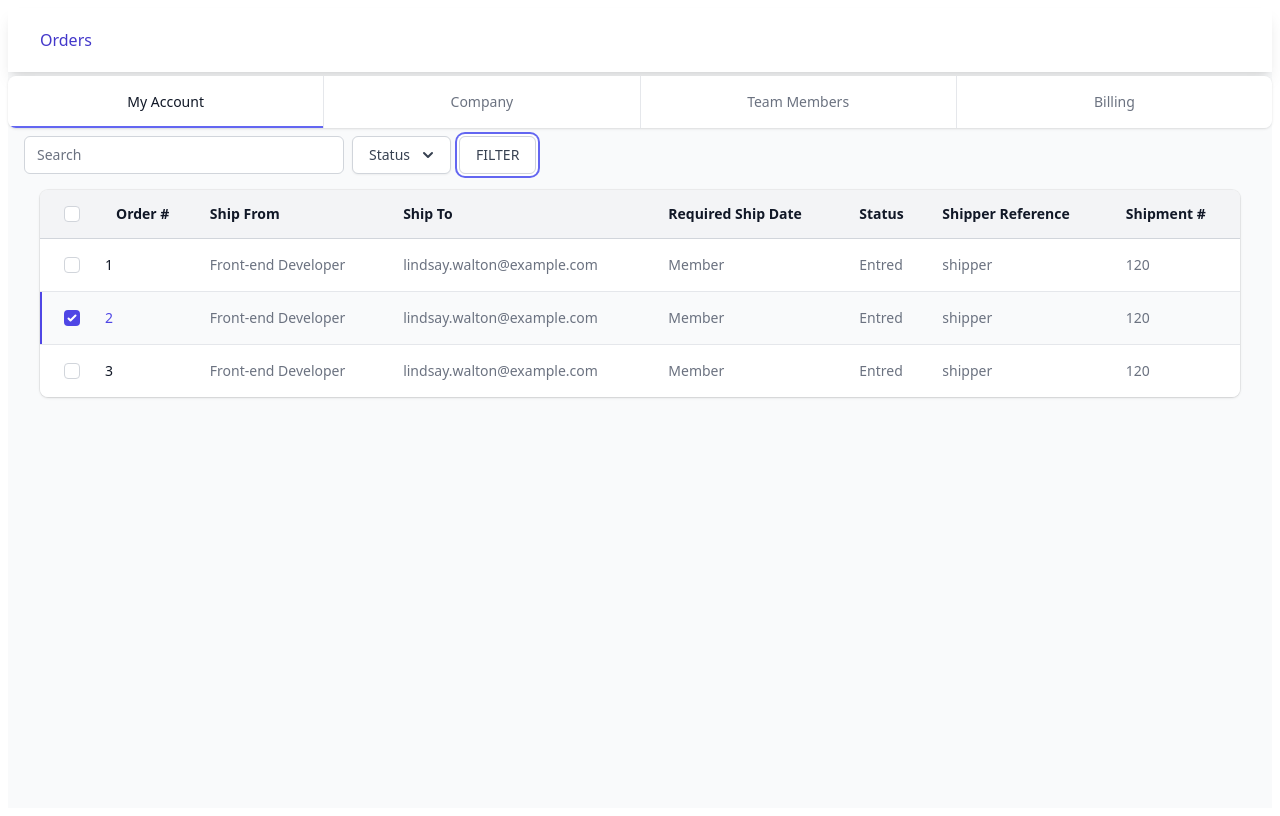
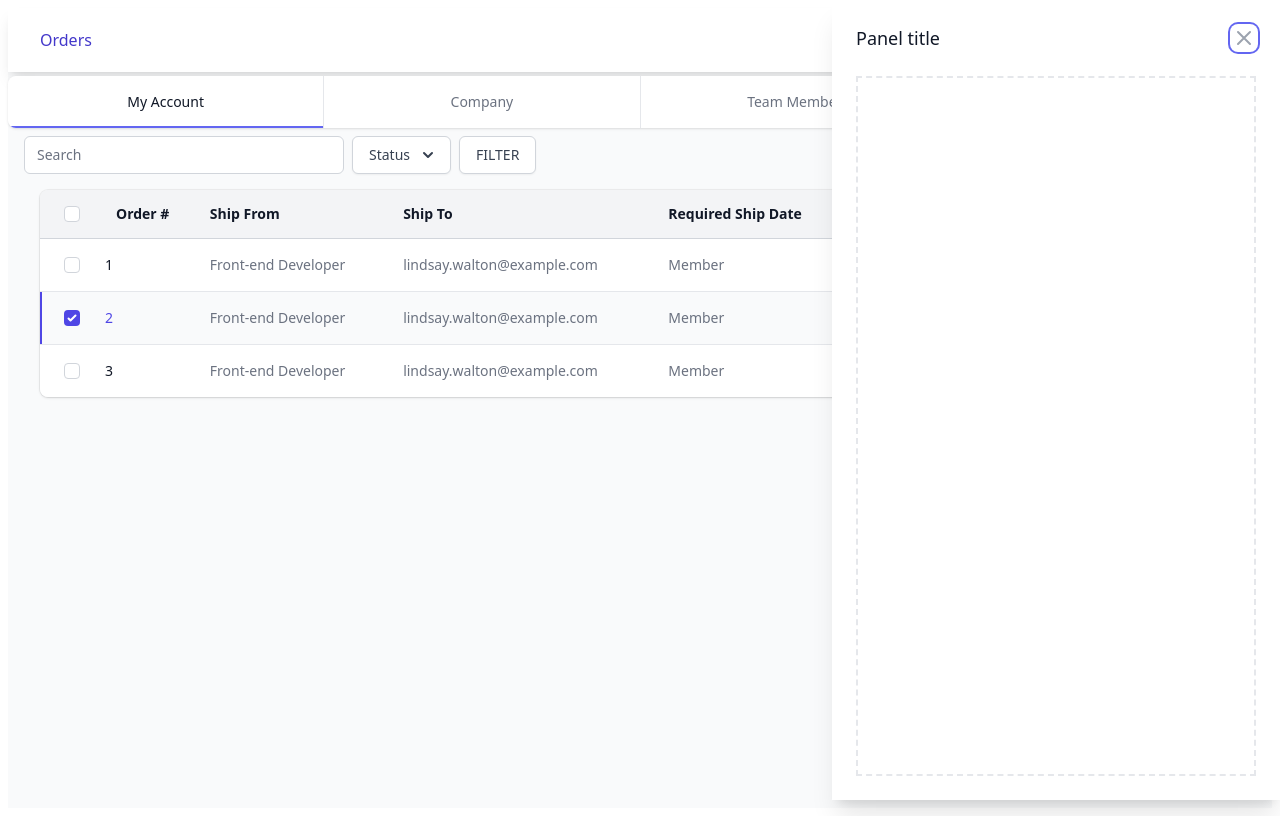
Before and after one commit to SeifMohy/Shipping-Dashboard, a React (Create React App) app: page / in a window 1280 px wide. Both pictures are taken after a click on the button "FILTER". Built offline with nearby package versions, Linux system fonts and the light colour scheme.

Commit message:
adding side over

```diff
--- a/src/Components/searchBar.tsx
+++ b/src/Components/searchBar.tsx
@@ -1,9 +1,13 @@
-import React from "react";
+import { useState } from "react";
 import DropDown from "./dropDown";
+import SideOver from "./sideOver";
 
 const SearchBar = () => {
+  const [openSideOver, setOpenSideOver] = useState(false);
+
   return (
     <div>
+      <SideOver openSideOver={openSideOver} setOpenSideOver={setOpenSideOver} />
       <div className="px-2 flex m-2">
         <div className="w-full sm:max-w-xs">
           <label htmlFor="search" className="sr-only">
@@ -22,6 +26,9 @@
         <DropDown />
         <button
           type="button"
+          onClick={() => {
+            setOpenSideOver(true);
+          }}
           className="inline-flex items-center px-4 py-2 border border-gray-300 shadow-sm text-sm font-medium rounded-md text-gray-700 bg-white hover:bg-gray-50 focus:outline-none focus:ring-2 focus:ring-offset-2 focus:ring-indigo-500"
         >
           FILTER
--- /dev/null
+++ b/src/Components/sideOver.tsx
@@ -0,0 +1,68 @@
+import { Fragment, useState } from "react";
+import { Dialog, Transition } from "@headlessui/react";
+import { XIcon } from "@heroicons/react/outline";
+
+type Props = {
+  openSideOver: boolean;
+  setOpenSideOver: React.Dispatch<React.SetStateAction<boolean>>;
+};
+const sideOver = ({ setOpenSideOver, openSideOver }: Props) => {
+  return (
+    <Transition.Root show={openSideOver} as={Fragment}>
+      <Dialog as="div" className="relative z-10" onClose={setOpenSideOver}>
+        <div className="fixed inset-0" />
+
+        <div className="fixed inset-0 overflow-hidden">
+          <div className="absolute inset-0 overflow-hidden">
+            <div className="pointer-events-none fixed inset-y-0 right-0 flex max-w-full pl-10">
+              <Transition.Child
+                as={Fragment}
+                enter="transform transition ease-in-out duration-500 sm:duration-700"
+                enterFrom="translate-x-full"
+                enterTo="translate-x-0"
+                leave="transform transition ease-in-out duration-500 sm:duration-700"
+                leaveFrom="translate-x-0"
+                leaveTo="translate-x-full"
+              >
+                <Dialog.Panel className="pointer-events-auto w-screen max-w-md">
+                  <div className="flex h-full flex-col overflow-y-scroll bg-white py-6 shadow-xl">
+                    <div className="px-4 sm:px-6">
+                      <div className="flex items-start justify-between">
+                        <Dialog.Title className="text-lg font-medium text-gray-900">
+                          {" "}
+                          Panel title{" "}
+                        </Dialog.Title>
+                        <div className="ml-3 flex h-7 items-center">
+                          <button
+                            type="button"
+                            className="rounded-md bg-white text-gray-400 hover:text-gray-500 focus:outline-none focus:ring-2 focus:ring-indigo-500 focus:ring-offset-2"
+                            onClick={() => setOpenSideOver(false)}
+                          >
+                            <span className="sr-only">Close panel</span>
+                            <XIcon className="h-6 w-6" aria-hidden="true" />
+                          </button>
+                        </div>
+                      </div>
+                    </div>
+                    <div className="relative mt-6 flex-1 px-4 sm:px-6">
+                      {/* Replace with your content */}
+                      <div className="absolute inset-0 px-4 sm:px-6">
+                        <div
+                          className="h-full border-2 border-dashed border-gray-200"
+                          aria-hidden="true"
+                        />
+                      </div>
+                      {/* /End replace */}
+                    </div>
+                  </div>
+                </Dialog.Panel>
+              </Transition.Child>
+            </div>
+          </div>
+        </div>
+      </Dialog>
+    </Transition.Root>
+  );
+};
+
+export default sideOver;
--- a/src/Components/tabels.tsx
+++ b/src/Components/tabels.tsx
@@ -1,5 +1,6 @@
 import React, { useState } from "react";
 import BottomOver from "./bottomOver";
+
 
 //TODO: fix as requested
 const shipments = [
@@ -146,7 +147,6 @@
                               ? "text-indigo-600"
                               : "text-gray-900"
                           )}
-                          onClick={() => {}}
                         >
                           {shipment.OrderNumb}
                         </td>
```
